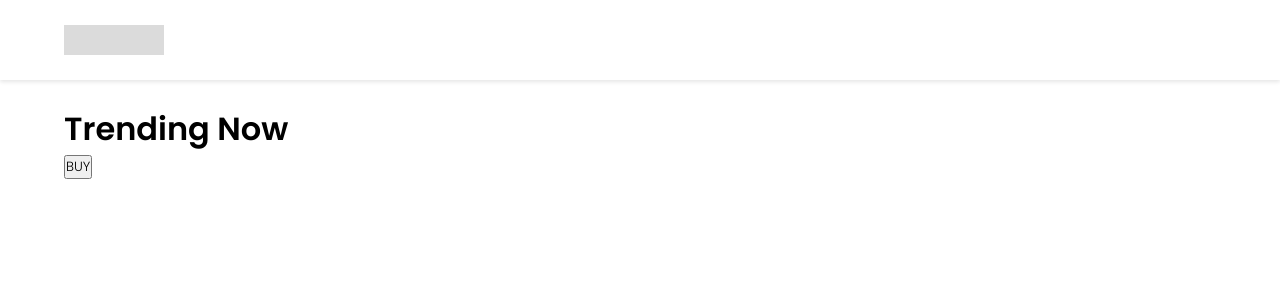
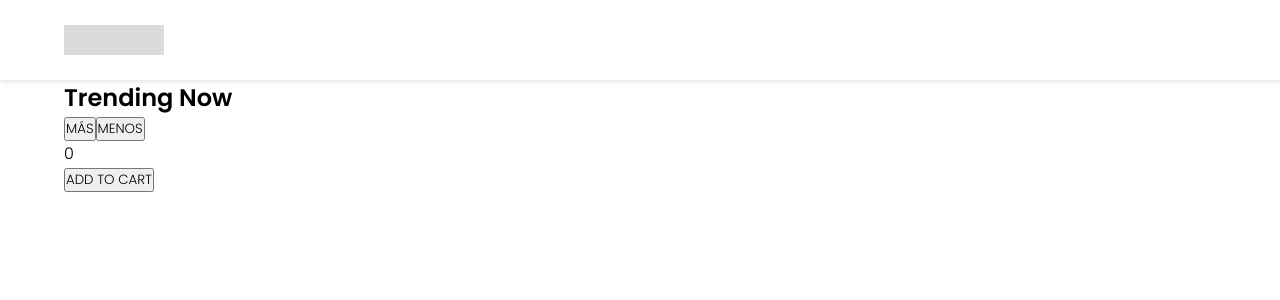
Before and after one commit to joacotournier/react-js-coderhouse, a React (Create React App) app: page / in a window 1280 px wide. Shown: the top 300 px of the page. Built offline with nearby package versions, Linux system fonts and the light colour scheme; some icons are missing.

Commit message:
Desafío 5 -Componentes 2

```diff
--- a/src/components/App.jsx
+++ b/src/components/App.jsx
@@ -13,10 +13,12 @@ function App() {
       <NavBar />
       <Container maxWidth="lg">
         <ItemListContainer heading="Trending Now" />
-        <button onClick={handleClick}>BUY</button>
+        <button onClick={handleClick}>ADD TO CART</button>
       </Container>
     </>
   );
 }
 
+//catch error use react tostify, con setError como string, y setLoading false en un .finally(()=>{})
+
 export default App;
--- /dev/null
+++ b/src/components/ItemCount.jsx
@@ -0,0 +1,19 @@
+import { useState } from "react";
+export const ItemCount = () => {
+  const [count, setCount] = useState(0);
+  const add = () => {
+    setCount(count + 1);
+  };
+  const substract = () => {
+    count > 0 && setCount(count - 1);
+  };
+  return (
+    <div>
+      <button onClick={add}>MÁS</button>
+      <button onClick={substract}>MENOS</button>
+      <p>{count}</p>
+    </div>
+  );
+};
+
+export default ItemCount;
--- a/src/components/ItemListContainer.jsx
+++ b/src/components/ItemListContainer.jsx
@@ -1,9 +1,50 @@
+import { useEffect, useState } from "react";
+import { ItemCount } from "./ItemCount";
 export const ItemListContainer = (props) => {
-  return (
-    <header>
-      <h1>{props.heading}</h1>
-    </header>
-  );
-};
-
+  const [items, setItems] = useState([]);
+  const [loading, setLoading] = useState(true);
+  const [error, setError] = useState(null);
+/*
+  try {
+    useEffect(async () => {
+      const data = await fetch(
+        `https://api.mercadolibre.com/sites/MLA/search?q=${props.heading}`
+      )
+        .then((response) => response.json())
+        .then((data) => {
+          setItems(data.results);
+          setLoading(false);
+        })
+        .catch((error) => {
+          setError(error);
+          setLoading(false);
+        });
+    }, [props.heading]);
+    if (loading) {
+      return <p>Loading...</p>;
+    }
+    if (error) {
+      return <p>{error.message}</p>;
+    }
+    */
+    return (
+      <div>
+        <h2>{props.heading}</h2>
+        <ItemCount />
+        <ul>
+          {items.map((item) => (
+            <li key={item.id}>
+              <img src={item.thumbnail} alt={item.title} />
+              <p>{item.title}</p>
+            </li>
+          ))}
+        </ul>
+      </div>
+    );
+    /*
+  } catch (error) {
+    return <p>{error.message}</p>;
+  }
+  */
+}
 export default ItemListContainer;
```
Also changed, not shown: src/deprecated-code.md (+17 -0 lines).
